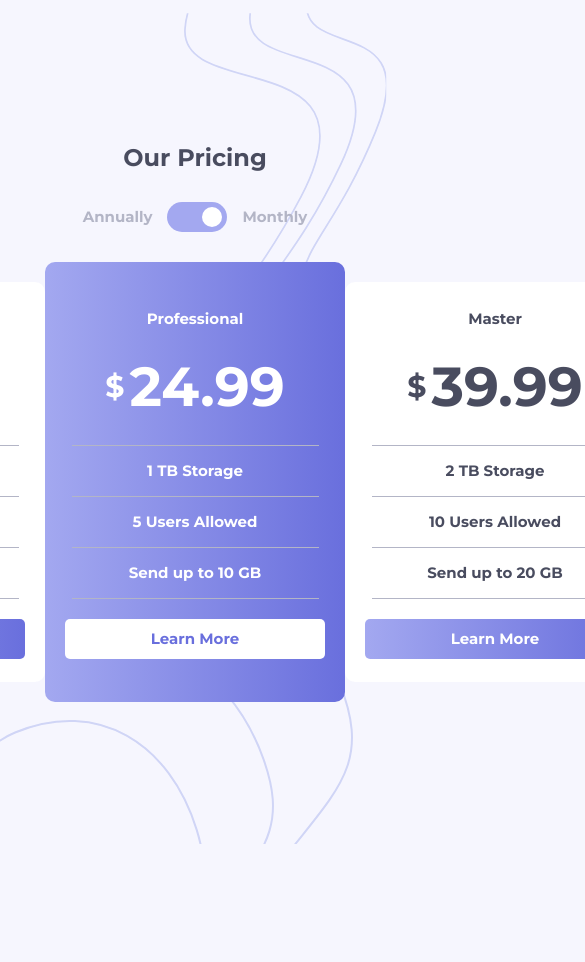
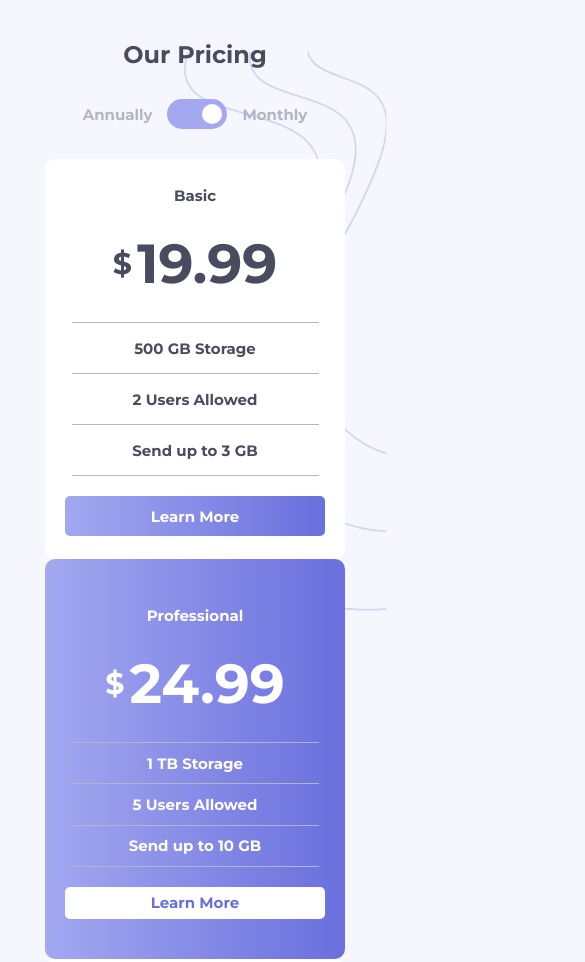
Before and after one commit to CarlosEduardoDS/Pricing-component-with-toggle, a plain HTML site: page index.html in a window 390 px wide. Shown: the top 962 px of the page, 585 px wide, since content can reach past the window. Before the commit the page ends 844 px from the top, so only its background shows below. Drawn offline with Linux system fonts and the light colour scheme.

Commit message:
Update style.css

```diff
--- a/css/style.css
+++ b/css/style.css
@@ -238,3 +238,42 @@ body {
         left: 5px;
     }
 }
+
+@media (max-width:1000px){
+
+    body{
+        height: 100%;
+    }
+
+    .toggle-title{
+        margin-top: 40px;
+    }
+
+    .plan-cards {
+        display: flex;
+        align-items: center;
+        flex-direction: column;
+
+        padding: 20px;
+        padding-top: 27px;
+        box-sizing: border-box;
+
+        background-color: white;
+        color: hsl(232, 13%, 33%);
+
+        height: 400px;
+        width: 300px;
+
+        border-radius: 10px;
+    }
+
+    #professionalPlan {
+        background: linear-gradient(to right, hsl(236, 72%, 79%), hsl(237, 63%, 64%));
+        height: 400px;
+        color: white;
+    }
+
+    .container {
+        flex-direction: column;
+    }
+}
```
